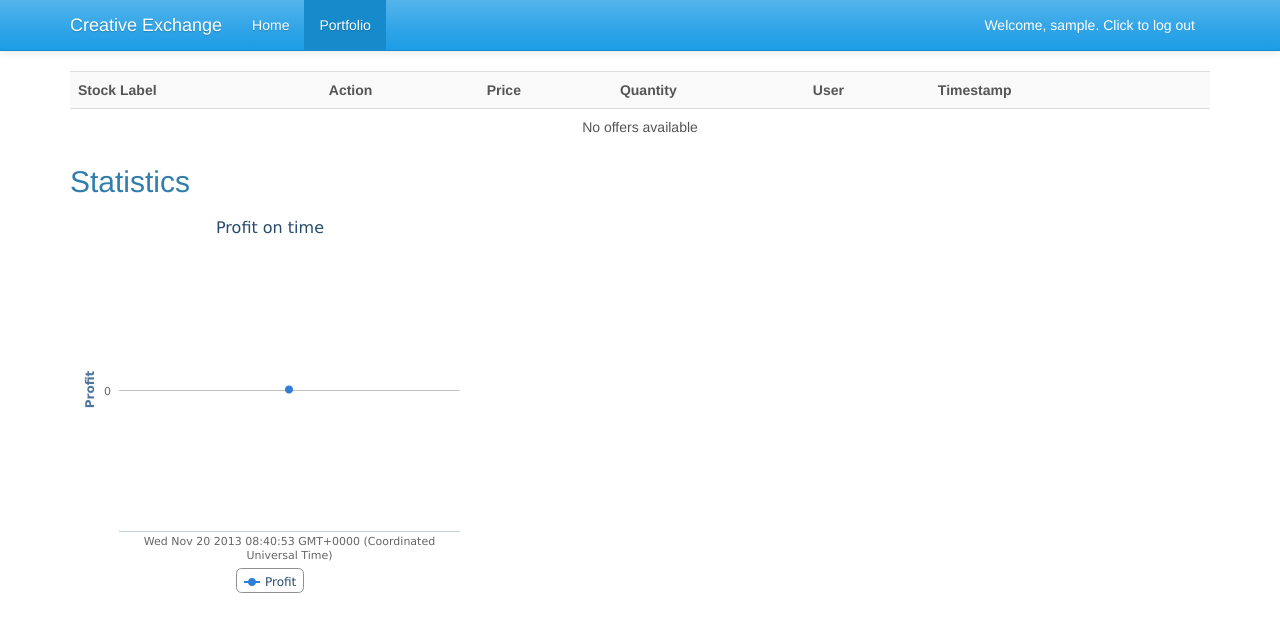
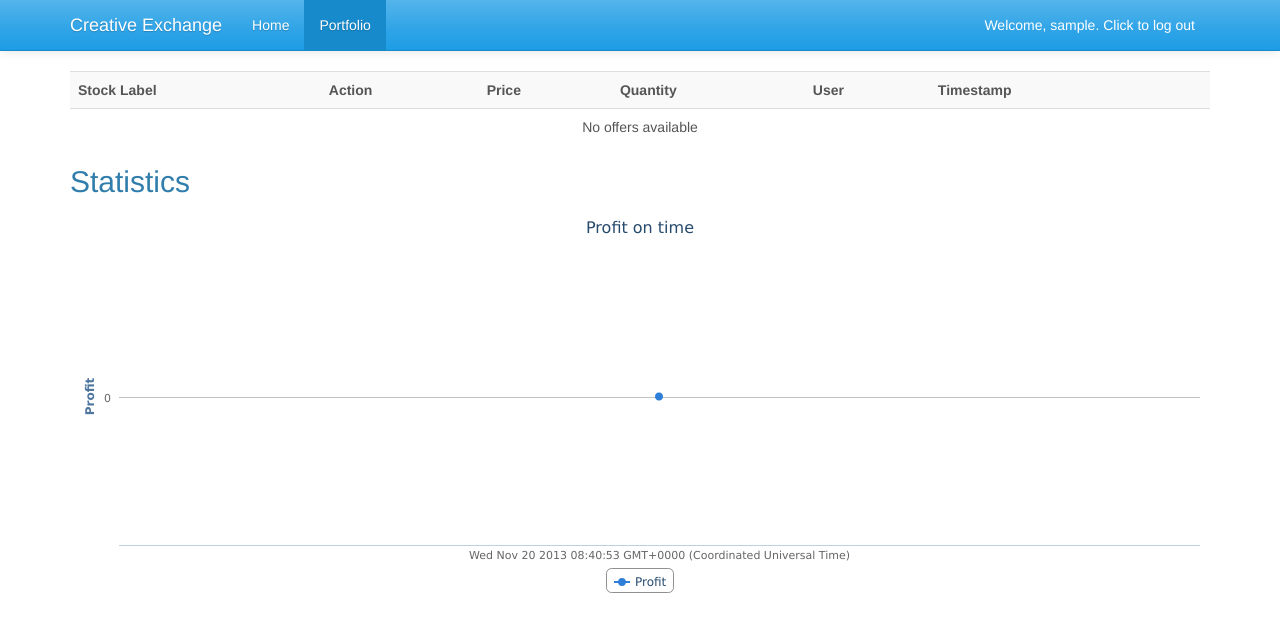
Before and after one commit to Tasignotas/barclays_openminds, a Django app: page /traders/profile/ in a window 1280 px wide. Shown: the top 632 px of the page. Run offline with Django 3.2, Linux system fonts and the light colour scheme; the visitor is signed in with stand-in values (Sample User, id 1); data that the repository does not hold is empty; some libraries are stand-ins or nearby versions.

Commit message:
Wider graph

```diff
--- a/server/creative_exchange/templates/trader_profile.html
+++ b/server/creative_exchange/templates/trader_profile.html
@@ -64,5 +64,5 @@ $(function () {
 </table>
 <h2>Statistics</h2>
 
-<div id="container" style="width: 400px; height: 400px;"></div>
+<div id="container" style="min-width: 400px; height: 400px;"></div>
 {% endblock %}
```
